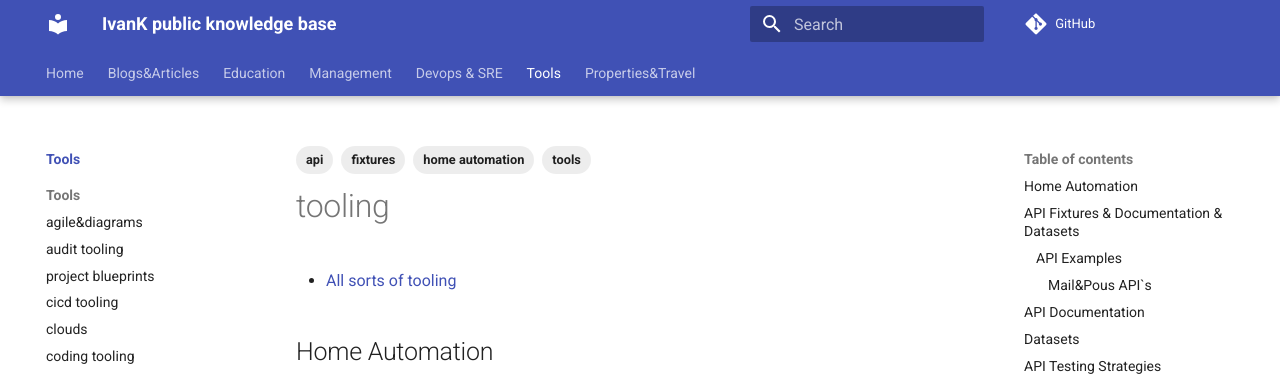
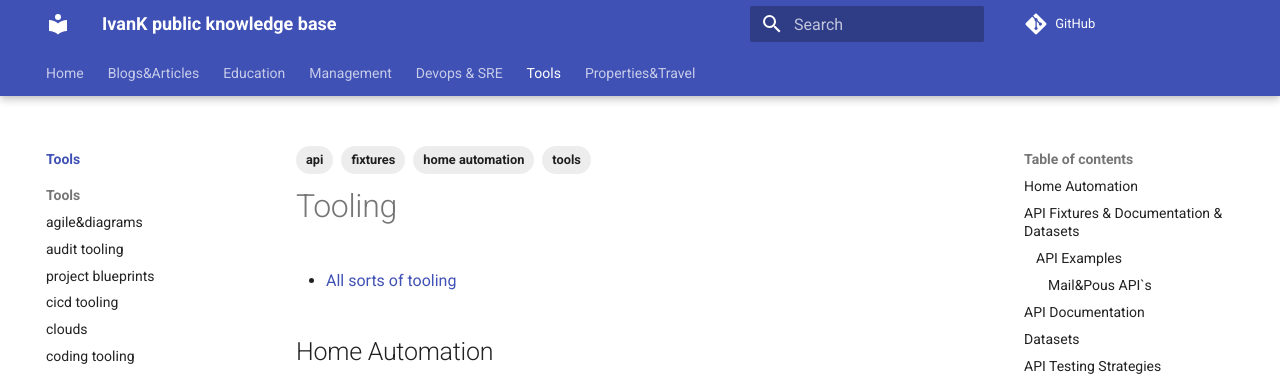
Before and after one commit to ivankatliarchuk/knowledge-base, an MkDocs documentation site: the page built from docs/tools/index.md, in a window 1280 px wide and 900 px high. Shown: the top 376 px of the window. Built offline with MkDocs 1.6.1 and Material for MkDocs 9.7.7, drawn with Linux system fonts in a browser that asks for light colours; comment, search, counter and statistics services are not loaded.

```diff
--- a/docs/tools/index.md
+++ b/docs/tools/index.md
@@ -1,5 +1,5 @@
 ---
-title: tooling
+title: Tooling
 summary: Any tooling
 authors: ["Ivan K"]
 tags: ["tools", "home automation", "api", "fixtures"]
```
